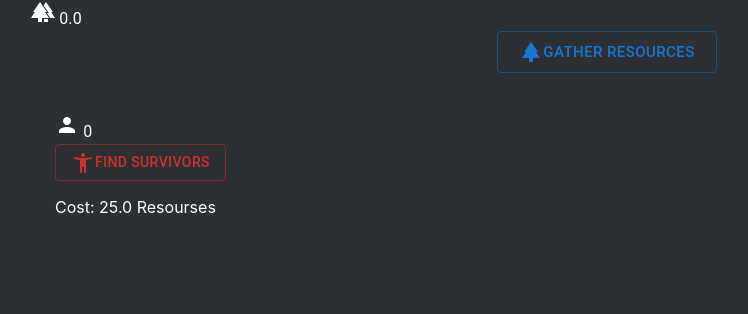
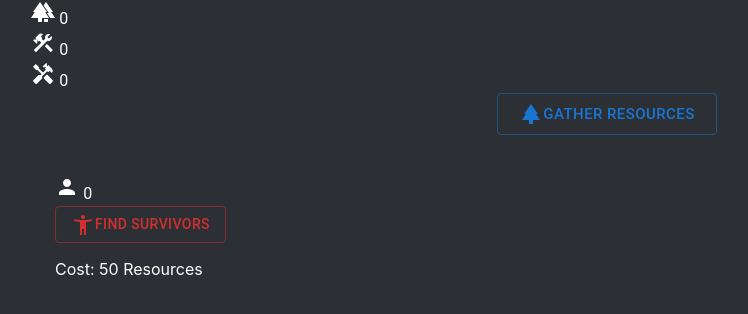
Before and after one commit to CaioRig/society-revive, a React (Create React App) app in the folder idle-game-noname/: page / in a window 1280 px wide. Shown: the top 314 px of the page, without its empty margins (33-781 px from the left). Built offline with nearby package versions, Linux system fonts and the light colour scheme.

Commit message:
rebalance and removed decimals from values

```diff
--- a/idle-game-noname/src/components/Actions/Houses.js
+++ b/idle-game-noname/src/components/Actions/Houses.js
@@ -1,8 +1,10 @@
 import { useContext } from "react"
 import GlobalStateContext from "../../global/GlobalStateContext"
-import { Button } from "@mui/material"
+import { Button, Typography } from "@mui/material"
 import { Container } from "@mui/system"
+
 import CottageIcon from '@mui/icons-material/Cottage';
+import HomeIcon from '@mui/icons-material/Home';
 
 const Houses = () => {
     const globalData = useContext(GlobalStateContext).Game
@@ -15,13 +17,15 @@ const Houses = () => {
                     <></>
                     :
                     <Container>
-                        <p>Houses: {globalData.housingQty}</p>
+                        <Typography title="Houses">
+                            <HomeIcon /> {globalData.housingQty}
+                        </Typography>
                         {
                             globalData.buildHousingPrice > globalData.buildingMaterialNumber
                                 ?
                                 <Button color="error"
                                     variant="outlined"
-                                    title="Not enough building materials"
+                                    title={`Not enough building materials \n+1 House(s) \n+0.5/s Building Materials \n+0.1/s Crafting Materials`}
                                 ><CottageIcon /> Build Housings</Button>
                                 :
                                 <Button onClick={globalData.buildHousing}
@@ -29,7 +33,7 @@ const Houses = () => {
                                     title={`Build Housing: \n+1 House(s) \n+0.5/s Building Materials \n+0.1/s Crafting Materials`}
                                 ><CottageIcon /> Build Housings</Button>
                         }
-                        <p>Cost: {globalData.buildHousingPrice.toFixed(1)} Building Materials</p>
+                        <p>Cost: {globalData.buildHousingPrice.toFixed(0)} Building Materials</p>
                     </Container>
             }
         </Container>
--- a/idle-game-noname/src/components/Actions/Survivors.js
+++ b/idle-game-noname/src/components/Actions/Survivors.js
@@ -14,7 +14,7 @@ const Survivors = () => {
         <Container sx={{ display: "flex" }}>
             {   // FIND SURVIVORS
                 <Container>
-                    <Typography>
+                    <Typography title="Survivors">
                         <PersonIcon /> {globalData.survivorsQty}
                     </Typography>
                     {
@@ -22,7 +22,7 @@ const Survivors = () => {
                             ?
                             <Button color="error"
                                 variant="outlined"
-                                title="Not enough resources"
+                                title={`Not enough resources \n+1 Survivor(s)\n+0.1/s Resources\n+0.1/s Building Materials`}
                             ><AccessibilityNewIcon /> Find survivors</Button>
                             :
                             <Button onClick={globalData.findSurvivor}
@@ -30,10 +30,10 @@ const Survivors = () => {
                                 title={`Search for survivors: \n+1 Survivor(s)\n+0.1/s Resources\n+0.1/s Building Materials`}
                             ><AccessibilityNewIcon /> Find survivors</Button>
                     }
-                    <p>Cost: {globalData.findSurvivorPrice.toFixed(1)} Resourses</p>
+                    <p>Cost: {globalData.findSurvivorPrice.toFixed(0)} Resources</p>
                 </Container>
             }
-            {   // EQUIP SURVIVORS
+            {/* {   // EQUIP SURVIVORS
                 globalData.toolsQty < 5
                     ?
                     <></>
@@ -47,17 +47,17 @@ const Survivors = () => {
                                 ?
                                 <Button color="error"
                                     variant="outlined"
-                                    title="Not enough resources"
-                                ><AccessibilityNewIcon /> Find survivors</Button>
+                                    title={`Not enough resources \n+1 Survivor(s)\n+0.1/s Resources\n+0.1/s Building Materials`}
+                                ><AccessibilityNewIcon /> Equip survivors</Button>
                                 :
                                 <Button onClick={globalData.findSurvivor}
                                     variant="outlined"
                                     title={`Search for survivors: \n+1 Survivor(s)\n+0.1/s Resources\n+0.1/s Building Materials`}
-                                ><AccessibilityNewIcon /> Find survivors</Button>
+                                ><AccessibilityNewIcon /> Equip survivors</Button>
                         }
-                        <p>Cost: {globalData.findSurvivorPrice.toFixed(1)} Resourses</p>
+                        <p>Cost: {globalData.findSurvivorPrice.toFixed(0)} Resourses</p>
                     </Container>
-            }
+            } */}
         </Container>
     )
 }
--- a/idle-game-noname/src/components/Actions/Tools.js
+++ b/idle-game-noname/src/components/Actions/Tools.js
@@ -10,7 +10,7 @@ const Tools = () => {
     return (
         <Container>
             {   // CRAFT TOOLS
-                globalData.housingQty < 10
+                globalData.housingQty < 5
                     ?
                     <></>
                     :
@@ -21,7 +21,7 @@ const Tools = () => {
                                 ?
                                 <Button color="error"
                                     variant="outlined"
-                                    title="Not enough crafting materials"
+                                    title={`Not enough crafting materials \n+1 Tool(s) \n+1/s Resources \n+0.5/s Crafting Materials`}
                                 ><ConstructionIcon /> Craft Tools</Button>
                                 :
                                 <Button onClick={globalData.buildTools}
@@ -29,7 +29,7 @@ const Tools = () => {
                                     title={`Build Tools: \n+1 Tool(s) \n+1/s Resources \n+0.5/s Crafting Materials`}
                                 ><ConstructionIcon /> Craft Tools</Button>
                         }
-                        <p>Cost: {globalData.toolsPrice.toFixed(1)} Crafting Materials</p>
+                        <p>Cost: {globalData.toolsPrice.toFixed(0)} Crafting Materials</p>
                     </Container>
             }
         </Container>
--- a/idle-game-noname/src/components/Resources.js
+++ b/idle-game-noname/src/components/Resources.js
@@ -13,29 +13,24 @@ const Resources = () => {
 
     return (
         <Container>
-            <Typography title="Resources" color={"#ffffff"}>
-                <ForestIcon /> {globalData.resourseNumber.toFixed(1)}
+            <Typography
+                color={"#ffffff"}
+                title="Resources"
+            >
+                <ForestIcon /> {globalData.resourseNumber.toFixed(0)}
             </Typography>
-            {
-                globalData.buildingMaterialNumber === 0
-                    ?
-                    <></>
-                    :
-                    <Typography color={"#ffffff"}
-                        title="Building Materials">
-                        <ConstructionIcon /> {globalData.buildingMaterialNumber.toFixed(1)}
-                    </Typography>
-            }
-            {
-                globalData.craftingMaterialNumber === 0
-                    ?
-                    <></>
-                    :
-                    <Typography color={"#ffffff"}
-                        title="Crafting Materials">
-                        <HandymanIcon /> {globalData.craftingMaterialNumber.toFixed(1)}
-                    </Typography>
-            }
+            <Typography
+                color={"#ffffff"}
+                title="Building Materials"
+            >
+                <ConstructionIcon /> {globalData.buildingMaterialNumber.toFixed(0)}
+            </Typography>
+            <Typography
+                color={"#ffffff"}
+                title="Crafting Materials"
+            >
+                <HandymanIcon /> {globalData.craftingMaterialNumber.toFixed(0)}
+            </Typography>
         </Container>
     );
 }
--- a/idle-game-noname/src/global/GlobalState.js
+++ b/idle-game-noname/src/global/GlobalState.js
@@ -19,9 +19,9 @@ const GlobalState = (props) => {
     const [toolsQty, setToolsQty] = useState(0)
 
     // PRICES
-    const [findSurvivorPrice, setFindSurvivorPrice] = useState(25)
-    const [buildHousingPrice, setBuildHousingPrice] = useState(250)
-    const [toolsPrice, setToolsPrice] = useState(500)
+    const [findSurvivorPrice, setFindSurvivorPrice] = useState(50)
+    const [buildHousingPrice, setBuildHousingPrice] = useState(1000)
+    const [toolsPrice, setToolsPrice] = useState(1500)
 
     // GATHER PER CLICK
     const addNumberPerClick = () => {
@@ -29,28 +29,32 @@ const GlobalState = (props) => {
     }
 
     // ACTION FUNCTIONS
+
+    // FIND SURVIVORS
     const findSurvivor = () => {
         setResourseNumber(resourseNumber - findSurvivorPrice)
-        setResoursePerSec(resoursePerSec + 0.1) // RESOURSE PRODUCTION PER SECOND
+        setResoursePerSec(resoursePerSec + 1) // RESOURSE PRODUCTION PER SECOND
         setSurvivorsQty(survivorsQty + 1) // SURVIVOR QUANTITY
-        setFindSurvivorPrice(findSurvivorPrice + (resoursePerSec * 1.25)) // PRICE
-        setBuildingMaterialPerSec(buildingMaterialPerSec + 0.1) // BUILDING MATERIAL PRODUCTION PER SECOND
+        setFindSurvivorPrice(findSurvivorPrice + (resoursePerSec * 2)) // PRICE
+        setBuildingMaterialPerSec(buildingMaterialPerSec + 1) // BUILDING MATERIAL PRODUCTION PER SECOND
     }
 
+    // BUILD HOUSING
     const buildHousing = () => {
         setBuildingMaterialNumber(buildingMaterialNumber - buildHousingPrice)
         setHousingQty(housingQty + 1) // HOUSE QUANTITY
         setBuildHousingPrice(buildHousingPrice + (craftingMaterialPerSec * 2)) // PRICE
-        setCraftingMaterialPerSec(craftingMaterialPerSec + 0.1) // CRAFTING MATERIAL PRODUCTION PER SECOND
-        setBuildingMaterialPerSec(buildingMaterialPerSec + 0.5) // BUILDING MATERIAL PRODUCTION PER SECOND
+        setCraftingMaterialPerSec(craftingMaterialPerSec + 1) // CRAFTING MATERIAL PRODUCTION PER SECOND
+        setBuildingMaterialPerSec(buildingMaterialPerSec + 1) // BUILDING MATERIAL PRODUCTION PER SECOND
     }
 
+    // BUILD TOOLS
     const buildTools = () => {
         setCraftingMaterialNumber(craftingMaterialNumber - toolsPrice)
         setToolsQty(toolsQty + 1) // TOOLS QUANTITY
         setToolsPrice(toolsPrice + (resoursePerSec * 2)) // PRICE
-        setResoursePerSec(resoursePerSec + 1) // RESOURSE PRODUCTION PER SEC
-        setCraftingMaterialPerSec(craftingMaterialPerSec + 0.5) // CRAFTING MATERIAL PRODUCTION PER SECOND
+        setResoursePerSec(resoursePerSec + 2) // RESOURSE PRODUCTION PER SEC
+        setCraftingMaterialPerSec(craftingMaterialPerSec + 1) // CRAFTING MATERIAL PRODUCTION PER SECOND
     }
 
     // VALUE UPDATE PER SECOND
```
